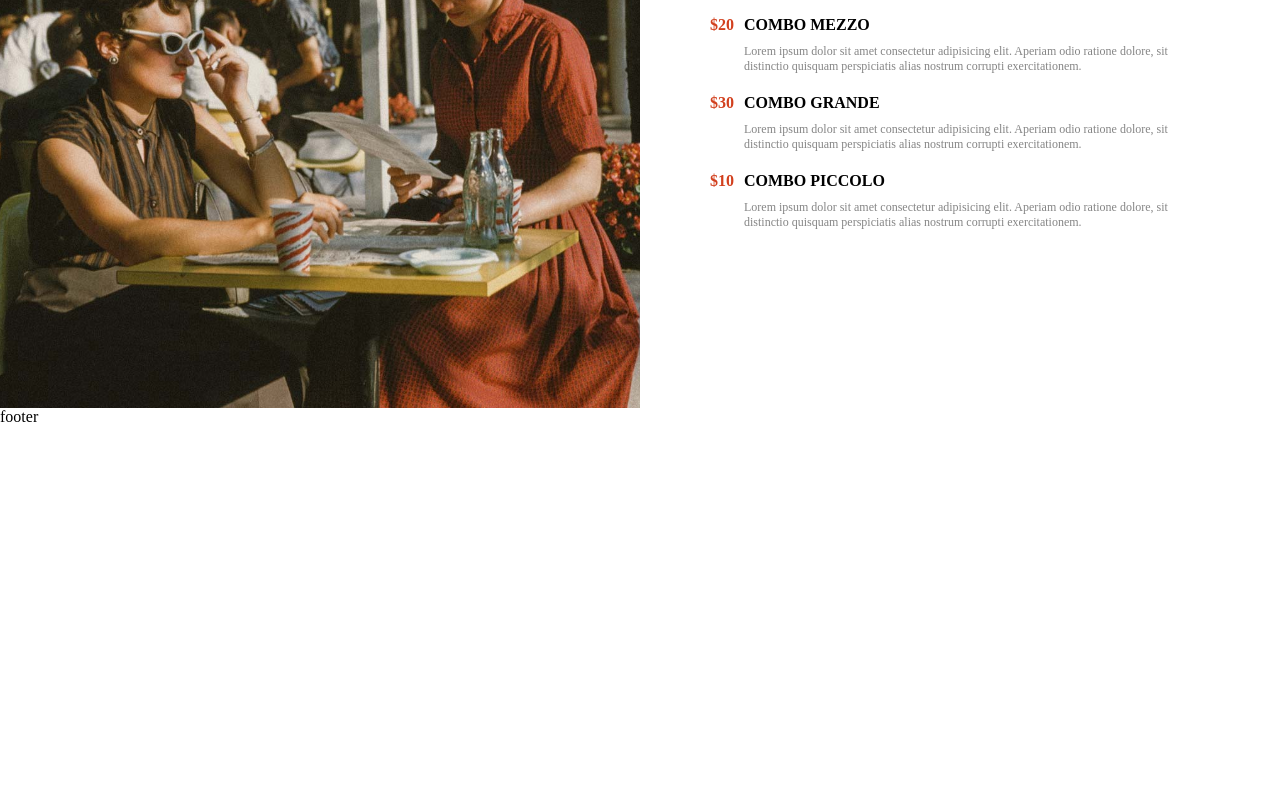
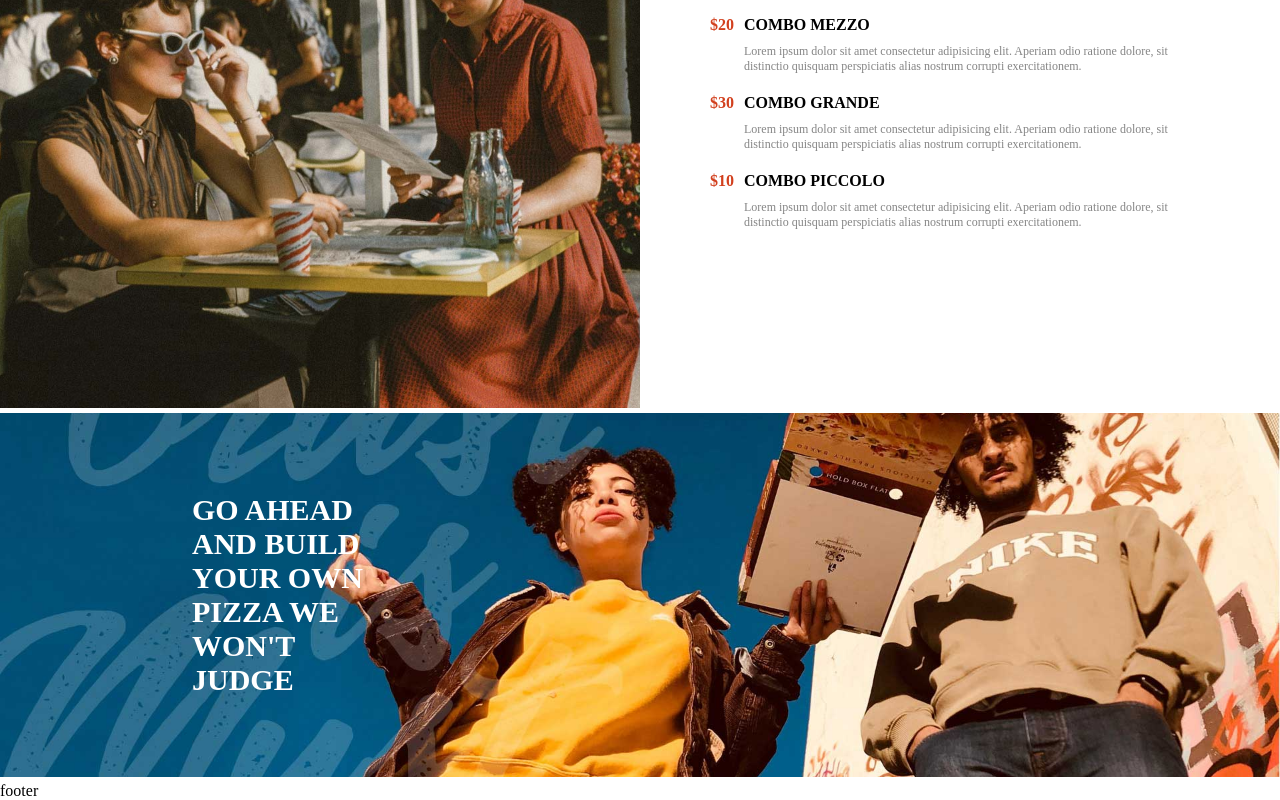
Before and after one commit to Francescodc92/proj-html-vuejs, a Vue app: page / in a window 1280 px wide. Shown: the part 1204-2004 px from the top of the page. Before the commit the page ends 1630 px from the top, so only its background shows below. Built offline with nearby package versions, Linux system fonts and the light colour scheme.

Commit message:
add banner section

```diff
--- a/src/components/MainComponets/MainComponet.vue
+++ b/src/components/MainComponets/MainComponet.vue
@@ -131,7 +131,13 @@ export default {
     </div>
   </section>
   <!--end section specials-->
-
+  <section id="banner">
+    <div class="text-banner">
+      <p>
+        go ahead and build your own pizza we won't judge
+      </p>
+    </div>
+  </section>
  </main>
  <!--end main-->
 </template>
@@ -217,7 +223,7 @@ export default {
       }
     }
   }
-  // end section card stile
+  // end section testimonials stile
   #special{
     display: flex;
     max-height: 600px;
@@ -271,4 +277,24 @@ export default {
       }
     }
   }
+  // end section specials stile
+  #banner{
+    background-image: url(../../assets/img/h3-background-img.jpg);
+    background-position: center;
+    background-size: cover;
+    margin-block: 5px;
+    .text-banner{
+      max-width: 70%;
+      margin-inline: auto;
+      color: #fff;
+      text-transform: uppercase;
+      font-weight: bold;
+      p{
+        max-width: 200px;
+        font-size: 30px;
+        padding-block: 80px;
+      }
+    }
+  }
+  // end section banner stile
 </style>
```
